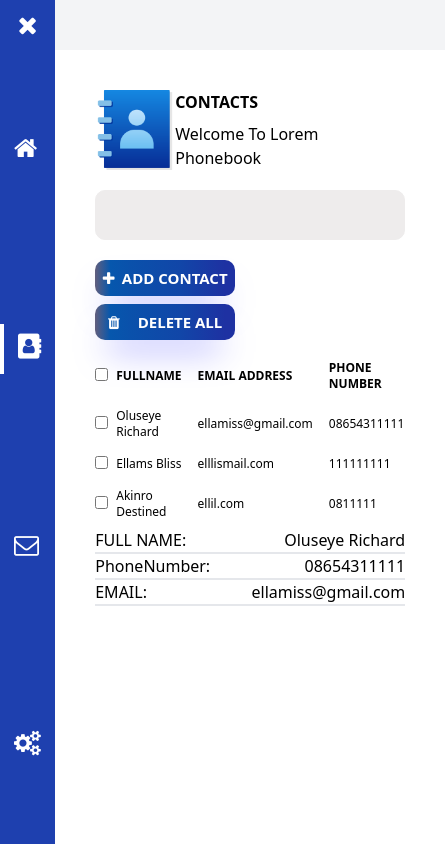
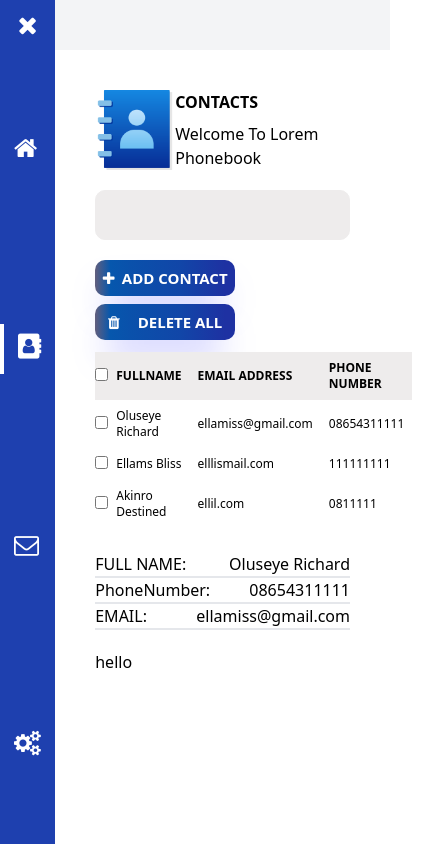
Before and after one commit to iamBlissMedik/contact-appVue, a Vue app: page /contacts in a window 390 px wide. Shown: the whole page, 445 px wide, since content can reach past the window. Built offline with nearby package versions, Linux system fonts and the light colour scheme.

Commit message:
playing with grid and responsiveness

```diff
--- a/src/components/ContactList.vue
+++ b/src/components/ContactList.vue
@@ -4,9 +4,9 @@ import ContactBox from "./contactBox.vue";
 
 </script>
 <template>
-  <div class="data">
+  <div class="grid grid-cols-1 gap-5  sm:grid sm:grid-cols-2 sm:gap-11  ">
     <!-- table -->
-    <div>
+    <div class="mb-1">
       <Contact />
     </div>
 
@@ -14,12 +14,10 @@ import ContactBox from "./contactBox.vue";
     <div>
       <ContactBox />
     </div>
+    <h1>hello</h1>
   </div>
 </template>
 
 <style scoped>
-thead {
-  background-color: #eeecec;
-  border-radius: 10px;
-}
+
 </style>
--- a/src/components/Table.vue
+++ b/src/components/Table.vue
@@ -3,12 +3,12 @@ import { useContactStore } from "../stores/contactList";
 const store = useContactStore();
 const showData = (i) => {
   store.contactIndex(i);
-  console.log(store.contactResult[0]);
+
 };
 </script>
 <template>
 
-  <table class="text-xs table-auto w-full sm:text-lg sm:w-[600px] mt-3">
+  <table class="text-xs table-auto w-full sm:text-lg  mt-3">
     <thead class="text-left uppercase">
       <tr>
         <!-- checkbox -->
@@ -39,4 +39,8 @@ const showData = (i) => {
   </table>
 </template>
 
-<style lang="scss" scoped></style>
+<style  scoped>
+thead {
+  background-color: #eeecec;
+  border-radius: 10px;
+}</style>
```
